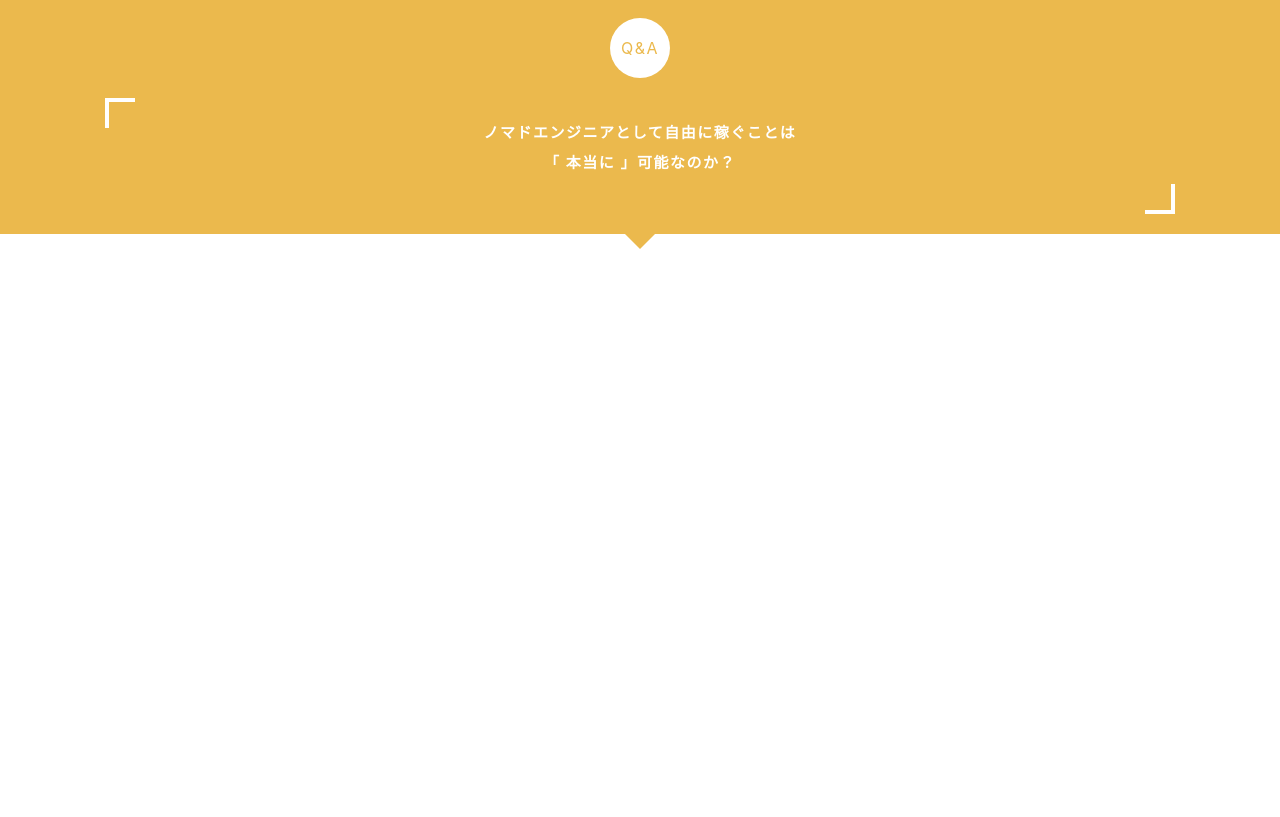
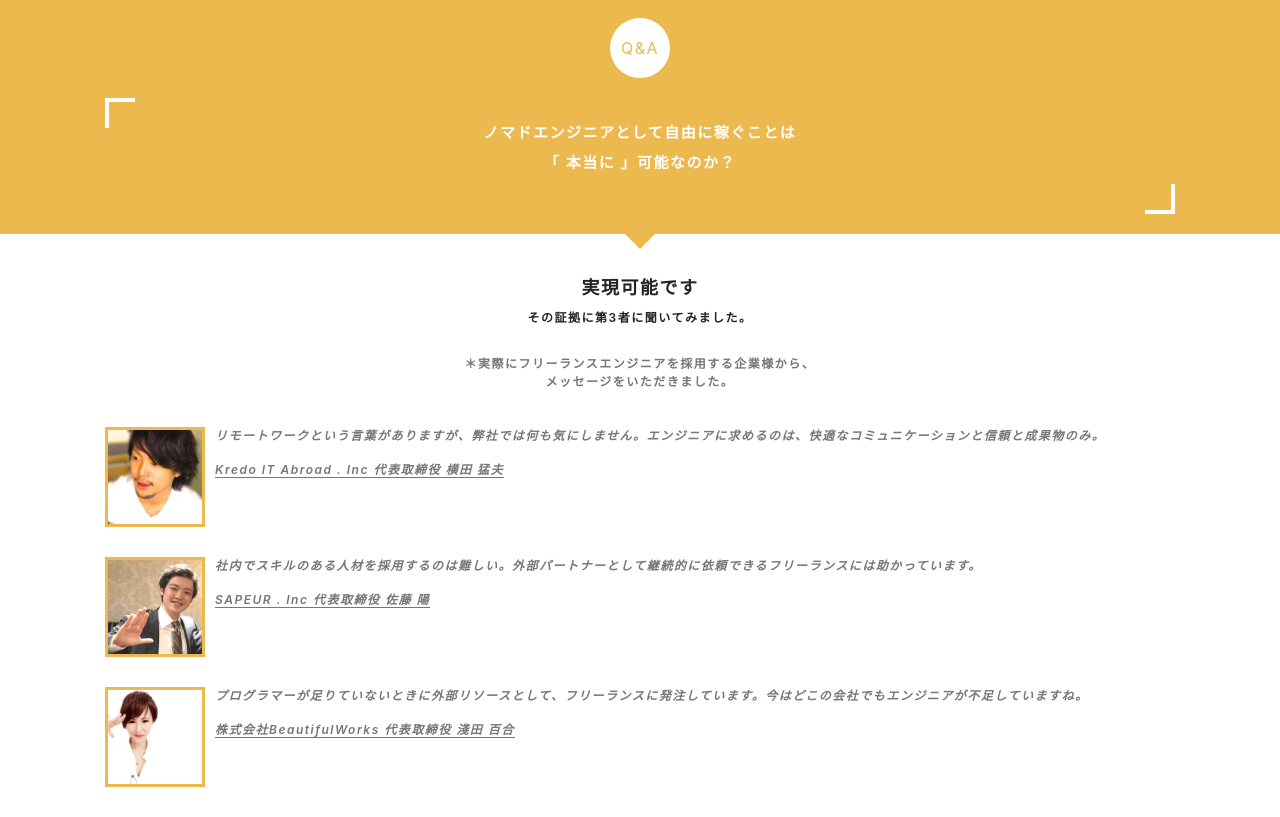
Before and after one commit to rattsl/iSARA-imit, a plain HTML site: page index.html in a window 1280 px wide. Shown: the part 5374-6191 px from the top of the page. Before the commit the page ends 5638 px from the top, so only its background shows below. Drawn offline with Linux system fonts and the light colour scheme.

Commit message:
UI🎨 :implement answer

```diff
--- a/index.html
+++ b/index.html
@@ -202,6 +202,36 @@
             <p>ノマドエンジニアとして自由に稼ぐことは<br class="brsp">「 本当に 」可能なのか？</p>
           </div>
         </div>
+        <div class="answer">
+          <div class="answer__top">
+            <h2>実現可能です</h2>
+            <h3>その証拠に第3者に聞いてみました。</h3>
+            <p>＊実際にフリーランスエンジニアを採用する企業様から、<br class="brsp">メッセージをいただきました。</p>
+          </div>
+          <div class="answer__container">
+            <div class="answer__member">
+              <img class="answer__img" src="images/take.jpg" alt="take">
+              <div class="answer__texts">
+                <p>リモートワークという言葉がありますが、弊社では何も気にしません。エンジニアに求めるのは、快適なコミュニケーションと信頼と成果物のみ。</p>
+                <p><span class="answer__span">Kredo IT Abroad . Inc 代表取締役 横田 猛夫</span></p>
+              </div>
+            </div>
+            <div class="answer__member">
+              <img class="answer__img" src="images/minami_sato.jpg" alt="minami_sato">
+              <div class="answer__texts">
+                <p>社内でスキルのある人材を採用するのは難しい。外部パートナーとして継続的に依頼できるフリーランスには助かっています。</p>
+                <p><span class="answer__span">SAPEUR . Inc 代表取締役 佐藤 陽</span></p>
+              </div>
+            </div>
+            <div class="answer__member">
+              <img class="answer__img" src="images/asada.jpg" alt="asada">
+              <div class="answer__texts">
+                <p>プログラマーが足りていないときに外部リソースとして、フリーランスに発注しています。今はどこの会社でもエンジニアが不足していますね。</p>
+                <p><span class="answer__span">株式会社BeautifulWorks 代表取締役 淺田 百合</span></p>
+              </div>
+            </div>
+          </div>
+        </div>
       </main>
     </div>
   </div>
--- a/styles/breakpoints/_base.scss
+++ b/styles/breakpoints/_base.scss
@@ -597,3 +597,55 @@ img {
     margin-left: -15px;
   }
 }
+
+.answer{
+  @extend .content-width;
+
+  text-align: center;
+  padding-top: 40px;
+
+  &__top{
+    & > h2{
+      @extend .font-lr;
+    }
+    & > h3{
+      @extend .font-sr;
+    }
+    & > p{
+      @extend .font-sr;
+
+      color: #777;
+      padding: 20px 0;
+    }
+  }
+
+  &__container{
+    @extend .flex;
+  }
+
+  &__member{
+    @extend .flex;
+
+    flex-direction: row;
+    margin-bottom: 30px;
+  }
+
+  &__img{
+    width: 100px;
+    height: 100px;
+    object-fit: cover;
+    border: 3px solid #ebb94d;
+    margin-right: 10px;
+  }
+
+  &__texts{
+    @extend .font-sr;
+    text-align: left;
+    font-style: italic;
+    color: #777;
+  }
+
+  &__span{
+    border-bottom: 1px solid #777;
+  }
+}
```
Also changed, not shown: styles/style.css, 1 other file.
